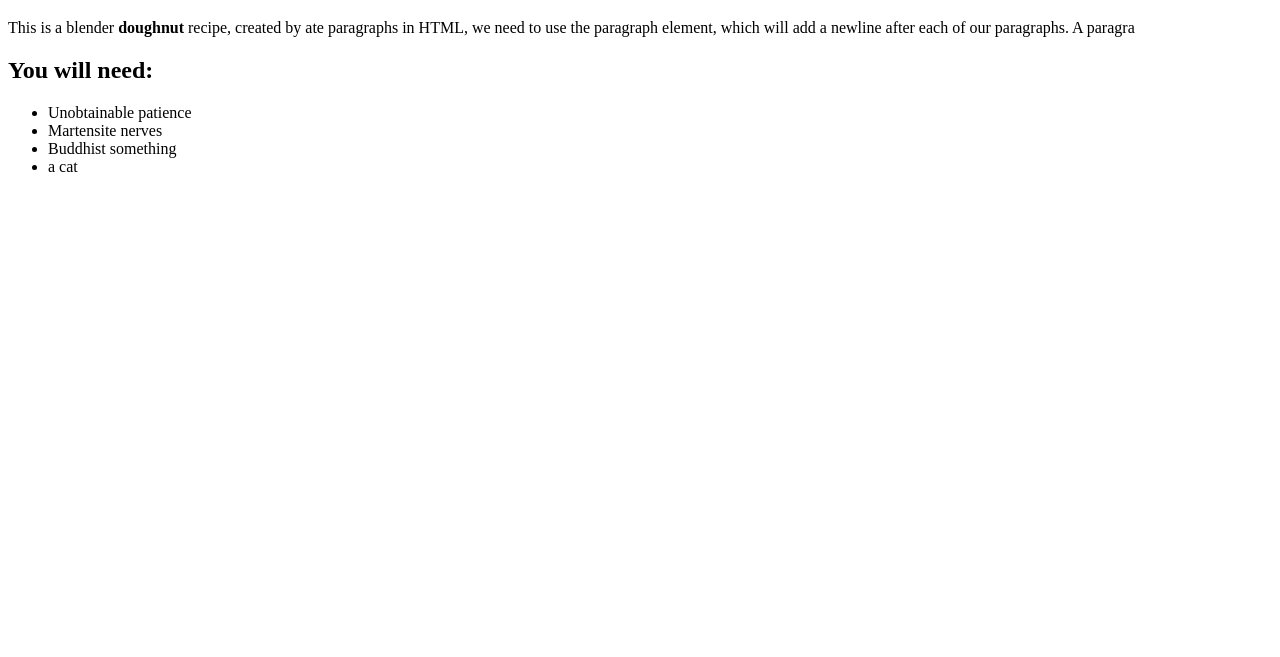
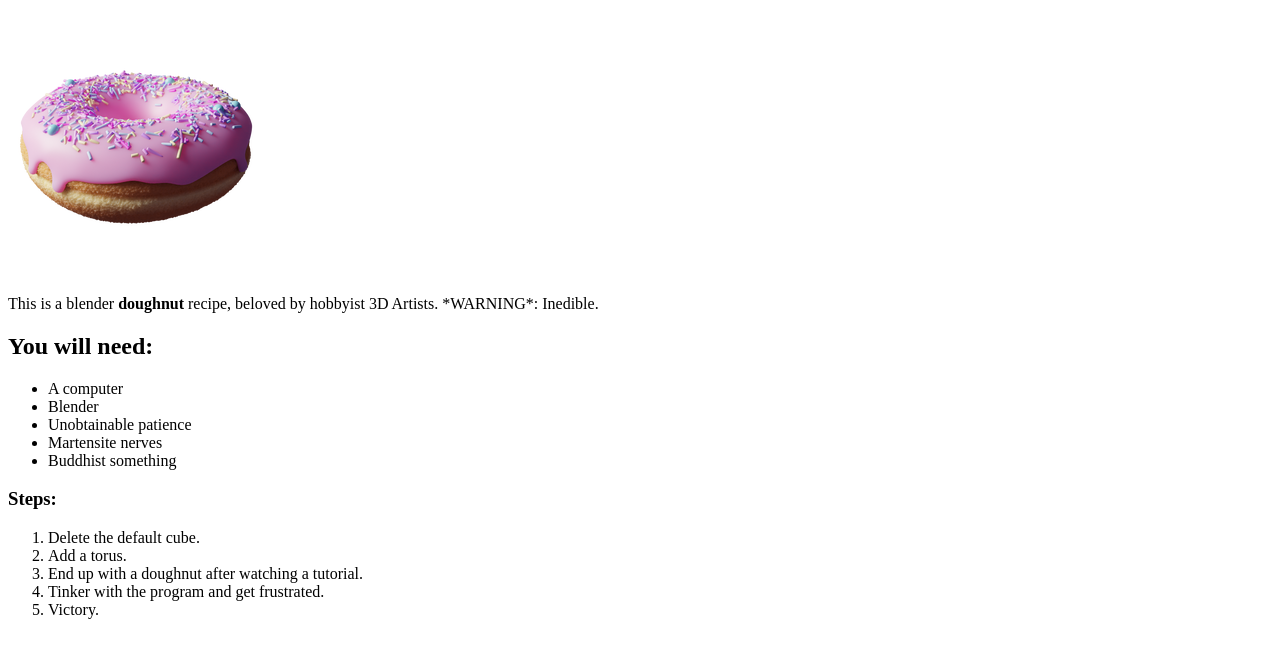
Before and after one commit to milutinko/the_odin_project, a plain HTML site: page odin-recipes/recipes/blender-doughnut.html in a window 1280 px wide. Shown: the part 61-718 px from the top of the page. Drawn offline with Linux system fonts and the light colour scheme.

Commit message:
updated the doughnut

```diff
--- a/odin-recipes/recipes/blender-doughnut.html
+++ b/odin-recipes/recipes/blender-doughnut.html
@@ -10,17 +10,26 @@
 
 <body>
     <h1>Blender doughnut</h1>
-    <p>This is a blender <strong>doughnut</strong> recipe, created by ate
-        paragraphs in HTML, we need to use the paragraph element,
-        which will add a newline after each of our paragraphs. A paragra</p>
+    <img src="./doughnut.png" alt="A pink frosted sprinkled doughnut">
+    <p>This is a blender <strong>doughnut</strong> recipe, beloved by hobbyist
+    3D Artists. *WARNING*: Inedible. </p>
 
     <h2>You will need:</h2>
         <ul>
+            <li>A computer</li>
+            <li>Blender</li>
             <li>Unobtainable patience</li>
             <li>Martensite nerves</li>
             <li>Buddhist something</li>
-            <li>a cat</li>
         </ul>
+    <h3>Steps:</h3>
+    <ol>
+        <li>Delete the default cube.</li>
+        <li>Add a torus.</li>
+        <li>End up with a doughnut after watching a tutorial.</li>
+        <li>Tinker with the program and get frustrated.</li>
+        <li>Victory.</li>
+    </ol>
 
 </body>
 </html>
```
Also changed, not shown: odin-recipes/recipes/doughnut.png (added).
